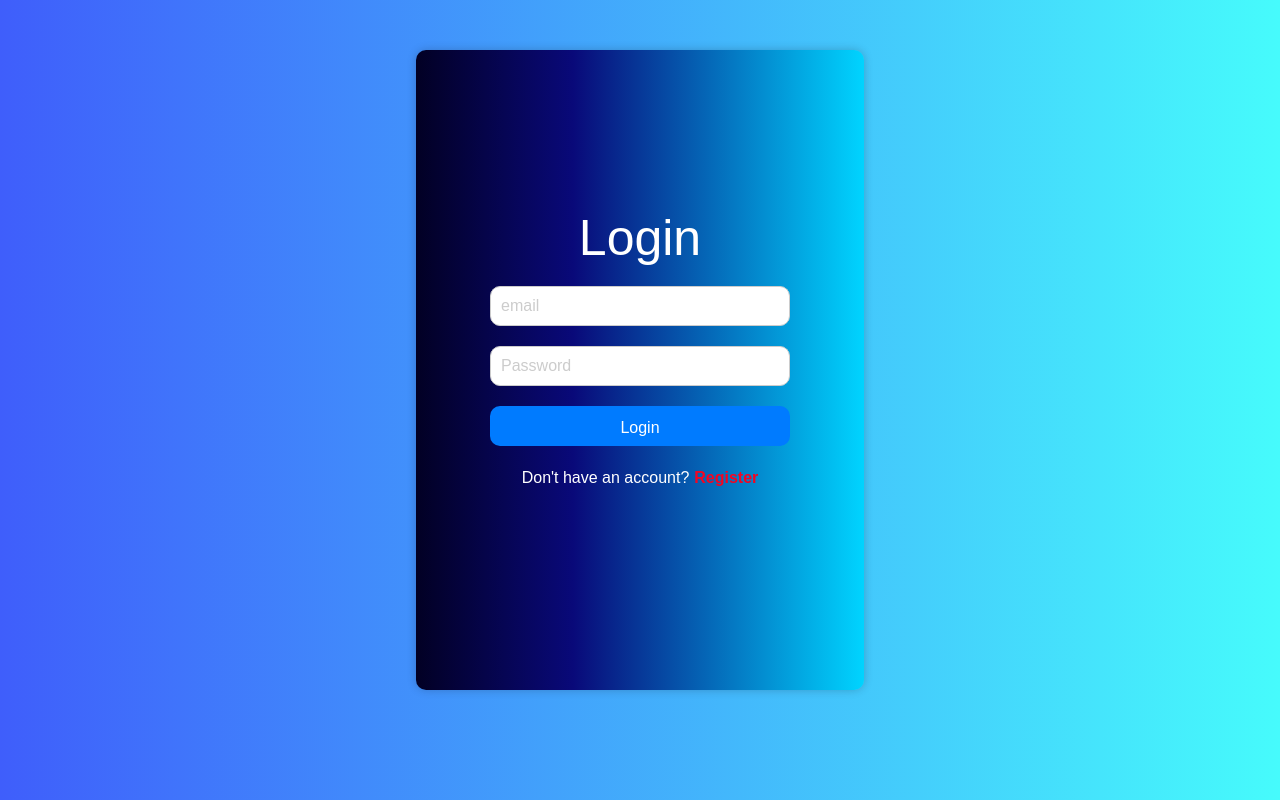
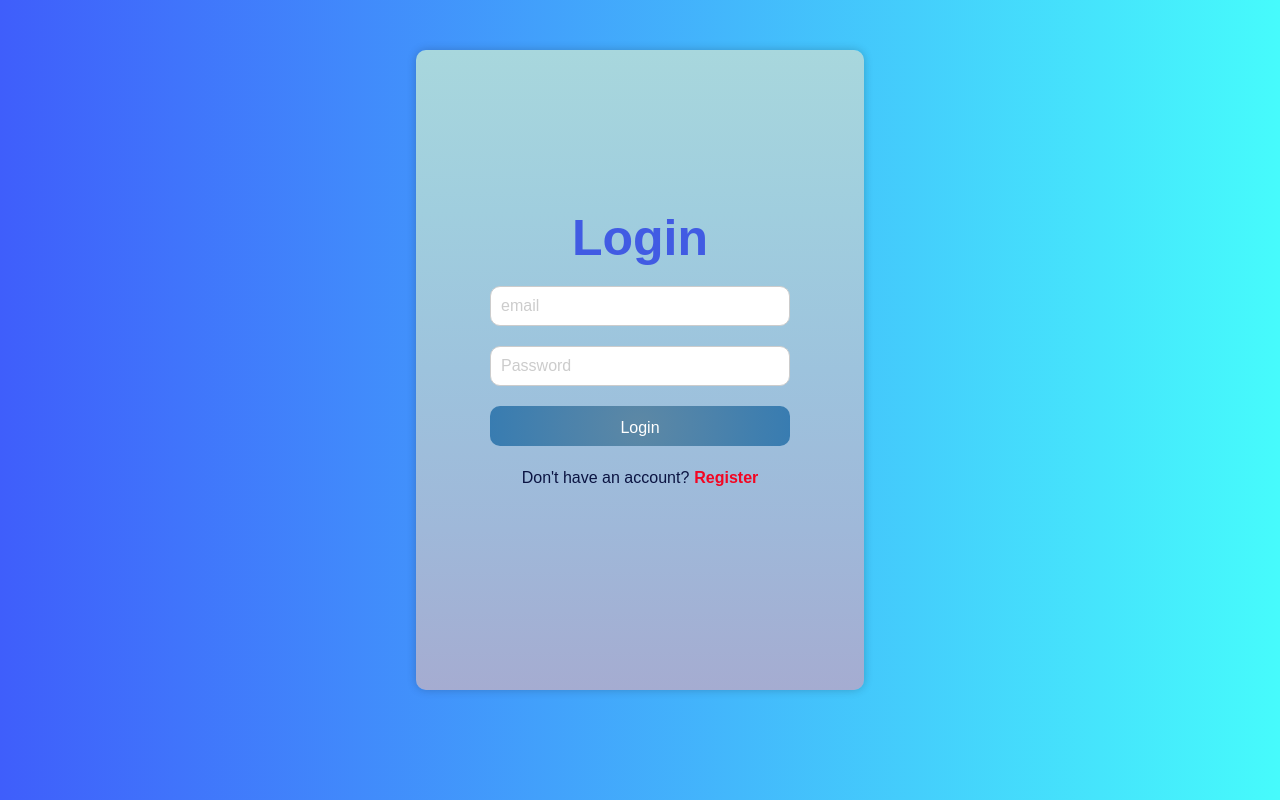
Before and after one commit to alyconr/Loading-The-Technology-Blog, a React (Vite) app in the folder Frontend/: page /login in a window 1280 px wide. Built offline with nearby package versions, Linux system fonts and the light colour scheme.

Commit message:
:art: Refactor lienar gradient to login page

```diff
--- a/Frontend/src/pages/Login.jsx
+++ b/Frontend/src/pages/Login.jsx
@@ -129,11 +129,13 @@ const Container = styled.div`
   height: 80vh;
   width: 35vw;
   margin: 50px auto;
-  background: linear-gradient(
-    90deg,
-    rgba(2, 0, 36, 1) 0%,
-    rgba(9, 9, 121, 1) 35%,
-    rgba(0, 212, 255, 1) 100%
+  background-image: linear-gradient(
+    to top,
+    #a5acd1,
+    #9fb8d9,
+    #9dc3dd,
+    #a0cede,
+    #a8d7dd
   );
   border-radius: 10px;
   box-shadow: 0 0 10px rgba(0, 0, 0, 0.2);
@@ -165,7 +167,8 @@ const Container = styled.div`
 
 const Title = styled.h1`
   font-size: 50px;
-  color: #fff;
+  color: #415be3;
+  font-weight: bold;
 `;
 
 const Form = styled.form`
@@ -218,7 +221,14 @@ const Button = styled.button`
   border: none;
   border-radius: 10px;
   font-size: 16px;
-  background-color: #007bff;
+  background-image: radial-gradient(
+    circle,
+    #5d88a5,
+    #5485a8,
+    #4b82ab,
+    #417fae,
+    #387cb1
+  );
   color: #fff;
   cursor: pointer;
   transition: background-color 0.3s;
@@ -245,7 +255,7 @@ const Button = styled.button`
 `;
 
 const Span = styled.span`
-  color: #fff;
+  color: #0b1442;
   font-size: 16px;
   margin-top: 10px;
 
```
